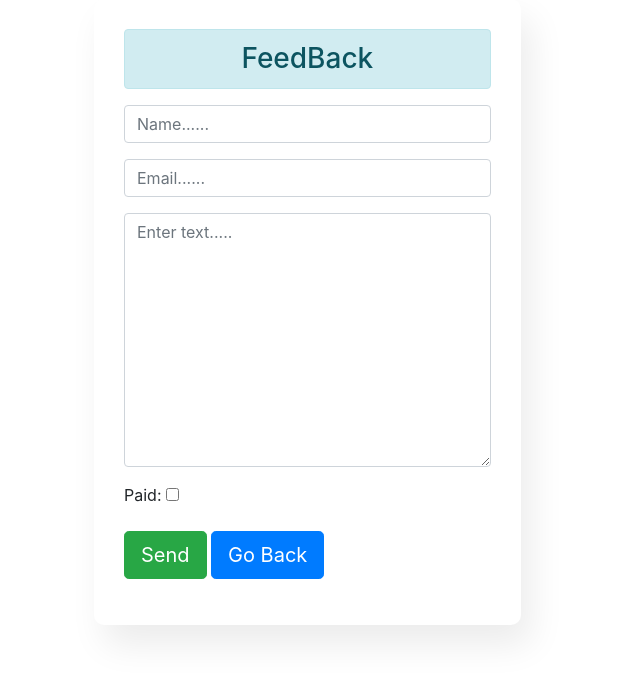
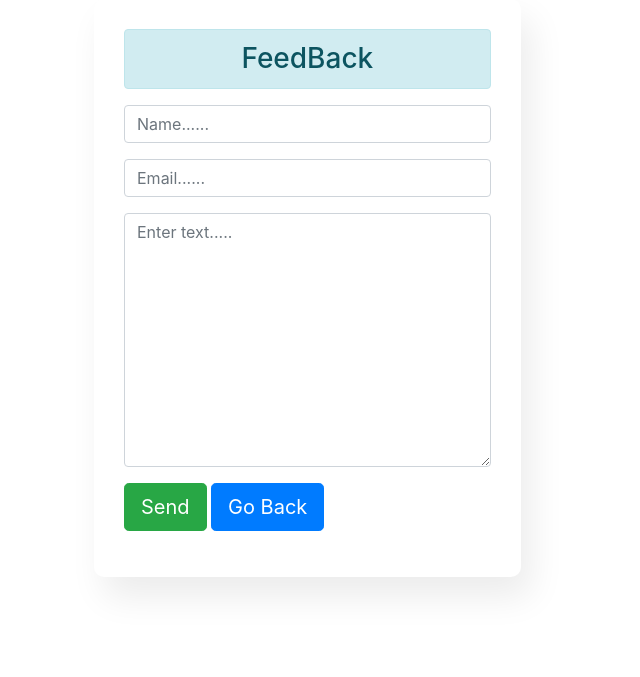
Before and after one commit to Jide-codes/Agrillux, a Django app: page /Comment/ in a window 1280 px wide. Shown: the part 49-726 px from the top of the page, without its empty margins (274-914 px from the left). Run offline with Django 4.2, Linux system fonts and the light colour scheme.

```diff
--- a/ecommerce/forms.py
+++ b/ecommerce/forms.py
@@ -40,7 +40,7 @@ class CreateProduct(ModelForm):
 class CustomerComment(ModelForm):
   class Meta:
         model = CustomerFeedBack
-        fields = ['name','email','comment','paid']
+        fields = ['name','email','comment']
         labels = {
           'name': '',
           'email': '',
--- a/ecommerce/models.py
+++ b/ecommerce/models.py
@@ -129,7 +129,7 @@ class CustomerFeedBack(models.Model):
     email = models.EmailField(max_length=200, null=True, blank=True)
     comment = models.TextField(max_length=100000, null=True, blank=True)
     date_added = models.DateTimeField(auto_now_add=True)
-    paid = models.BooleanField(default=False)
+
 
     def __str__(self):
         return self.name
--- a/template/squad/main.html
+++ b/template/squad/main.html
@@ -108,6 +108,7 @@
 
                 {% if user.is_superuser %}
                 <a style="color:#fff; margin-top:0.56rem; font-weight:500; margin-left:2rem; font-size:20px;" class="nav-link active" aria-current="page" href="{% url 'store' %}">Inventory</a>
+
                 {% elif user.is_authenticated %}
                 <p style="color:#fff; margin-top:1.5rem; font-weight:500; margin-left:2rem;">Hello,{{request.user|title}}</p>
                 {% endif %}
--- a/template/store/order_table.html
+++ b/template/store/order_table.html
@@ -46,7 +46,7 @@
                                 <td>{{order.order}}</td>
                                 <td>{{order.quantity}}</td>
                                 <td>{{order.get_total}}</td>
-                                <td><a href="" ><i style="color:yellow; font-size:24px;"class='bx bx-upload'></i></a>
+                                <td>
                                 <a href="{% url 'delete_OrderItem' order.id %}" ><i style="color:red; font-size:24px;"class='bx bxs-trash'></i></a></td>
 
                             </tr>
```
Also changed, not shown: db.sqlite3, ecommerce/migrations/0029_remove_customerfeedback_paid.py (added).
